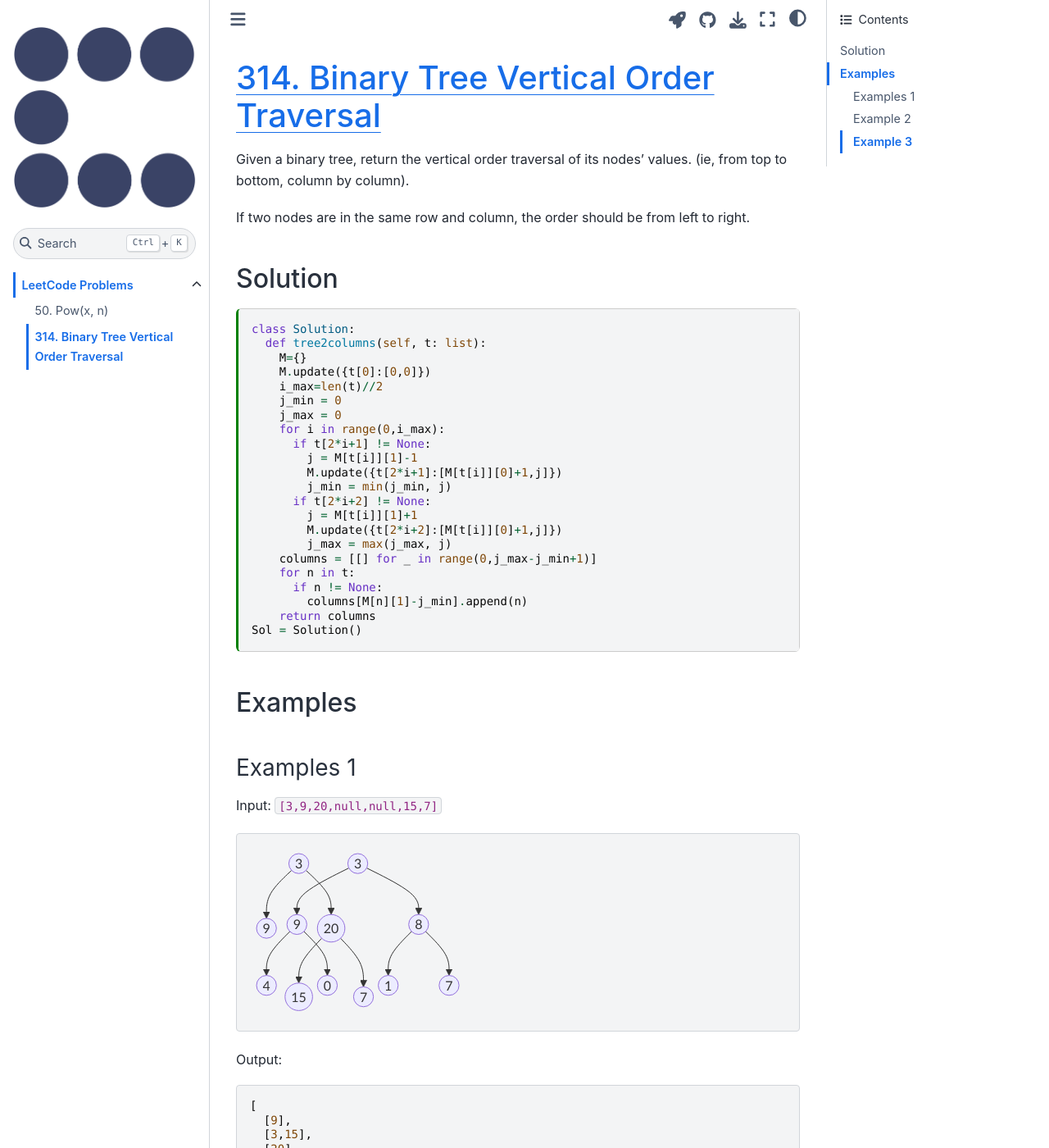
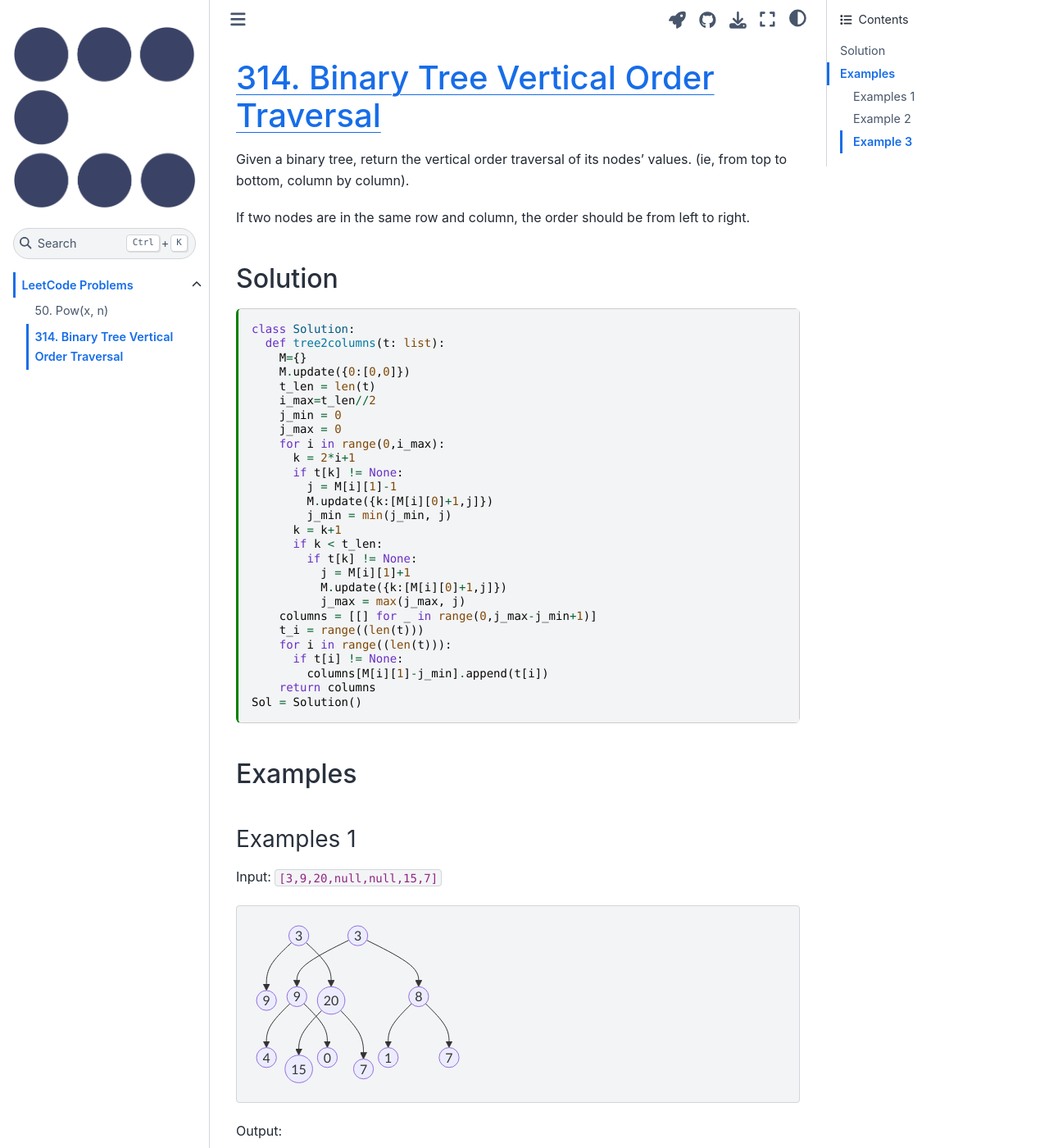
Before and after one commit to eLearningHub/Coding-Book, a Jupyter Book: the page built from leetcode/0314-binary-tree.md, in a window 1280 px wide and 1400 px high. Shown: the whole window at 82% size. Built offline with Jupyter Book 1.0.4 settings and Sphinx 7.4.7 and the Sphinx Book theme 1.1.4, drawn with Linux system fonts in a browser that asks for light colours; some of the changed text lies outside the part shown.

Commit message:
i_right < t_len

````diff
--- a/leetcode/0314-binary-tree.md
+++ b/leetcode/0314-binary-tree.md
@@ -22,25 +22,30 @@ If two nodes are in the same row and column, the order should be from left to ri
 
 ```{code-cell} ipython3
 class Solution:
-  def tree2columns(self, t: list):
+  def tree2columns(t: list):
     M={}
-    M.update({t[0]:[0,0]})
-    i_max=len(t)//2
+    M.update({0:[0,0]})
+    t_len = len(t)
+    i_max=t_len//2
     j_min = 0
     j_max = 0
     for i in range(0,i_max):
-      if t[2*i+1] != None:
-        j = M[t[i]][1]-1
-        M.update({t[2*i+1]:[M[t[i]][0]+1,j]})
+      k = 2*i+1
+      if t[k] != None:
+        j = M[i][1]-1
+        M.update({k:[M[i][0]+1,j]})
         j_min = min(j_min, j)
-      if t[2*i+2] != None:
-        j = M[t[i]][1]+1
-        M.update({t[2*i+2]:[M[t[i]][0]+1,j]})
-        j_max = max(j_max, j)
+      k = k+1
+      if k < t_len:
+        if t[k] != None:
+          j = M[i][1]+1
+          M.update({k:[M[i][0]+1,j]})
+          j_max = max(j_max, j)
     columns = [[] for _ in range(0,j_max-j_min+1)]
-    for n in t:
-      if n != None:
-        columns[M[n][1]-j_min].append(n)
+    t_i = range((len(t)))
+    for i in range((len(t))):
+      if t[i] != None:
+        columns[M[i][1]-j_min].append(t[i])
     return columns
 Sol = Solution()
 ```
````
Also changed, not shown: other parts of leetcode/0314-binary-tree.md (+6 -0 lines).
